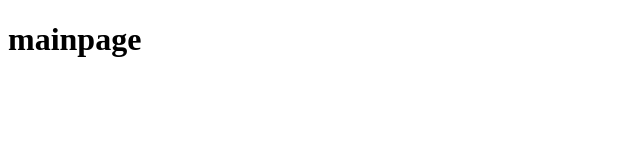
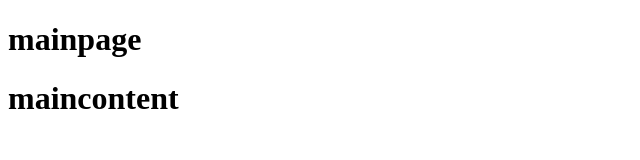
Before and after one commit to prasurockz/testing.github.io, a plain HTML site: page index.html in a window 1280 px wide. Shown: the whole page, without its empty margins (0-640 px from the left). Drawn offline with Linux system fonts and the light colour scheme.

Commit message:
karthi sonna change

```diff
--- a/index.html
+++ b/index.html
@@ -7,5 +7,6 @@
 </head>
 <body>
     <h1>mainpage</h1>
+    <h1>maincontent</h1>
 </body>
 </html>
```
